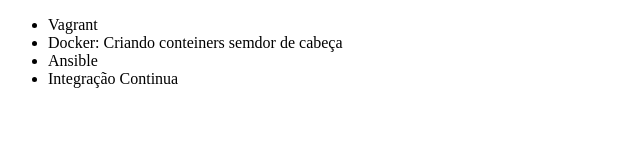
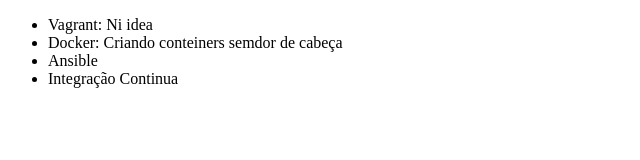
Before and after one commit to jehu1914/alura-git, a plain HTML site: page index.html in a window 1280 px wide. Shown: the full height of the page, 0-640 px from the left. Drawn offline with Linux system fonts and the light colour scheme.

Commit message:
Corigindo curso de Vagrant

```diff
--- a/index.html
+++ b/index.html
@@ -6,7 +6,7 @@
 </head>
 <body>
     <ul>
-        <li>Vagrant</li>
+        <li>Vagrant: Ni idea</li>
         <li>Docker: Criando conteiners semdor de cabeça</li>
         <li>Ansible</li>
         <li>Integração Continua</li>
```
